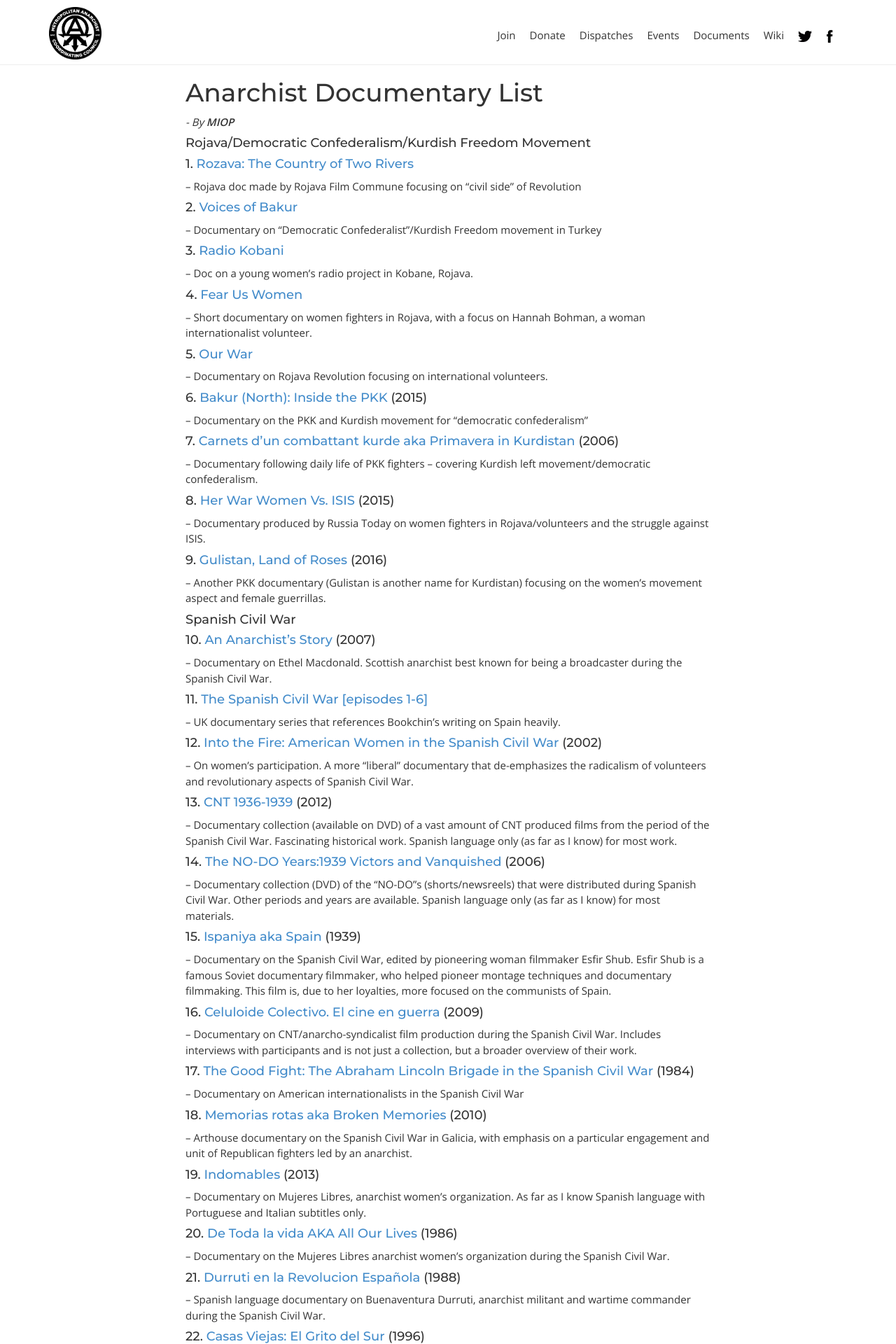
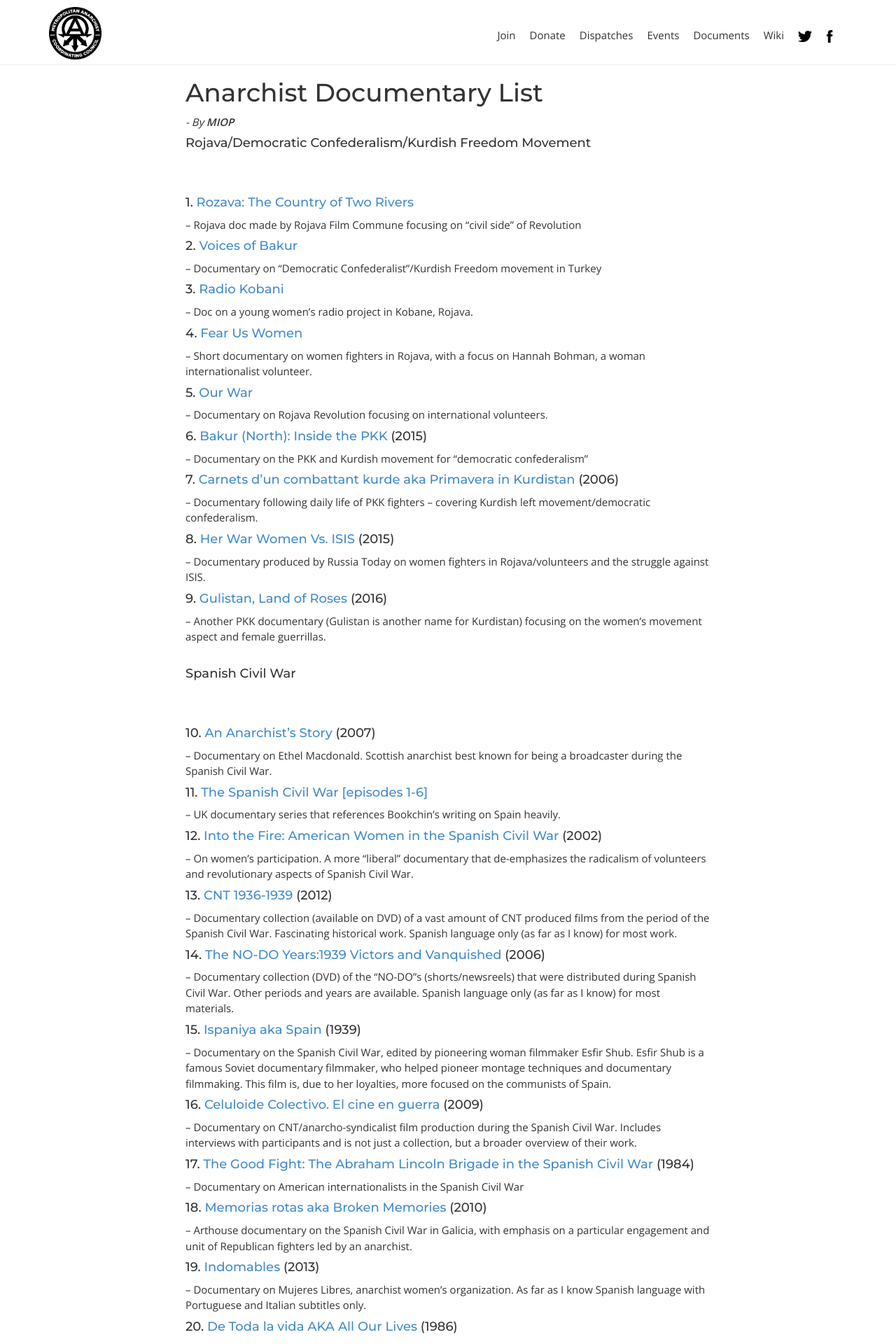
Before and after one commit to MACCNYC/maccnyc.github.io, a Jekyll site: the page built from _posts/2020-04-28-Anarchist-Documentary-List.md, in a window 1280 px wide. Shown: the top 1920 px of the page at 70% size. Built offline with Jekyll 4.4.1, drawn with Linux system fonts in a browser that asks for light colours; some web fonts are replaced.

Commit message:
Update 2020-04-28-Anarchist-Documentary-List.md

```diff
--- a/_posts/2020-04-28-Anarchist-Documentary-List.md
+++ b/_posts/2020-04-28-Anarchist-Documentary-List.md
@@ -6,267 +6,174 @@
 ---
 
 #### Rojava/Democratic Confederalism/Kurdish Freedom Movement
-
+<br>
+<br>
 
 
 #### 1. <a href= "https://www.youtube.com/watch?v=2fipJAwje68">Rozava: The Country of Two Rivers</a>
 – Rojava doc made by Rojava Film Commune focusing on “civil side” of Revolution
-
-
-
+<br>
 #### 2. <a href= "https://communemag.com/voices-of-bakur/">Voices of Bakur</a>
 – Documentary on “Democratic Confederalist”/Kurdish Freedom movement in Turkey
-
-
-
+<br>
 #### 3. <a href= "https://vimeo.com/ondemand/radiokobani">Radio Kobani</a>
 – Doc on a young women’s radio project in Kobane, Rojava.
-
-
-
+<br>
 #### 4. <a href= "https://fearuswomen.com/">Fear Us Women</a>
 – Short documentary on women fighters in Rojava, with a focus on Hannah Bohman, a woman internationalist volunteer.
-
-
-
+<br>
 #### 5. <a href= "https://www.newsweek.com/2016/09/09/who-are-western-fighters-against-isis-kurds-syria-494449.html">Our War</a>
 – Documentary on Rojava Revolution focusing on international volunteers.
-
-
-
+<br>
 #### 6. <a href= "https://www.youtube.com/watch?v=xR72iPzhhWY">Bakur (North): Inside the PKK</a> (2015)
 – Documentary on the PKK and Kurdish movement for “democratic confederalism”
-
-
-
+ <br>
 #### 7. <a href= "https://www.amazon.com/Primavera-Kurdistan-Kazim-Cavuldak/dp/B001VYMBKQ">Carnets d'un combattant kurde aka Primavera in Kurdistan </a> (2006)
 – Documentary following daily life of PKK fighters – covering Kurdish left movement/democratic confederalism.
-
-
-
+<br>
 #### 8. <a href= "https://rtd.rt.com/films/her-war-women-vs-isis-documentary/">Her War Women Vs. ISIS</a> (2015)
 – Documentary produced by Russia Today on women fighters in Rojava/volunteers and the struggle against ISIS.
-
-
-
+<br>
 #### 9. <a href= "https://www.amazon.com/Gul%C3%AEstan-Land-Roses-Zayn%C3%AA-Akyol/dp/B07FPXWD8N">Gulistan, Land of Roses</a> (2016)
 – Another PKK documentary (Gulistan is another name for Kurdistan) focusing on the women’s movement aspect and female guerrillas.
-
-
-
+<br>
+<br>
 #### Spanish Civil War
-
-
-
+<br>
+<br>
 #### 10. <a href= "https://sub.media/video/an-anarchists-story-the-life-of-ethel-macdonald/">An Anarchist's Story</a> (2007)
 – Documentary on Ethel Macdonald. Scottish anarchist best known for being a broadcaster during the Spanish Civil War.
-
-
-
+<br>
 #### 11. <a href= "https://www.youtube.com/watch?v=xPYziLpo4JU&list=PLjWpieTJfY3TjfIlWdwX0mGvDB2BhZYHr">The Spanish Civil War [episodes 1-6]</a>
 – UK documentary series that references Bookchin’s writing on Spain heavily.
-
-
-
+ <br>
 #### 12. <a href= "http://firstrunfeatures.com/intothefiredvd.html">Into the Fire: American Women in the Spanish Civil War </a> (2002)
 – On women’s participation. A more “liberal” documentary that de-emphasizes the radicalism of volunteers and revolutionary aspects of Spanish Civil War.
-
-
-
+<br>
 #### 13. <a href= "http://blogs.uab.cat/comunicacio/2013/11/21/cnt-1936-1939-archivo-cinematografico-de-la-revolucion-espanola/">CNT 1936-1939</a> (2012)
 – Documentary collection (available on DVD) of a vast amount of CNT produced films from the period of the Spanish Civil War. Fascinating historical work. Spanish language only (as far as I know) for most work.
-
-
-
+<br>
 #### 14. <a href= "https://www.rtve.es/alacarta/videos/los-anos-del-no-do/anos-del-no-do-1939-1940-vencedores-vencidos/3193838/">The NO-DO Years:1939 Victors and Vanquished </a> (2006)
 – Documentary collection (DVD) of the “NO-DO”s (shorts/newsreels) that were distributed during Spanish Civil War. Other periods and years are available. Spanish language only (as far as I know) for most materials.
-
-
-
+<br>
 #### 15. <a href= "https://www.youtube.com/watch?v=BgGqYueTEnQ">Ispaniya aka Spain </a> (1939)
 – Documentary on the Spanish Civil War, edited by pioneering woman filmmaker Esfir Shub. Esfir Shub is a famous Soviet documentary filmmaker, who helped pioneer montage techniques and documentary filmmaking. This film is, due to her loyalties, more focused on the communists of Spain.
-
-
-
+<br>
 #### 16. <a href= "https://archive.org/details/CeluloideColectivo.ElCineEnGuerraAngeeParaZoowoman.website">Celuloide Colectivo. El cine en guerra</a> (2009)
 – Documentary on CNT/anarcho-syndicalist film production during the Spanish Civil War. Includes interviews with participants and is not just a collection, but a broader overview of their work.
-
-
-
+<br>
 #### 17. <a href= "https://www.amazon.com/Good-Fight-Abraham-Lincoln-Brigade/dp/B01GWCM3XQ">The Good Fight: The Abraham Lincoln Brigade in the Spanish Civil War</a> (1984)
 – Documentary on American internationalists in the Spanish Civil War
-
-
-
+<br>
 #### 18. <a href= "https://mubi.com/films/broken-memories">Memorias rotas aka Broken Memories</a> (2010)
 – Arthouse documentary on the Spanish Civil War in Galicia, with emphasis on a particular engagement and unit of Republican fighters led by an anarchist.
-
-
-
+<br>
 #### 19. <a href= "https://www.youtube.com/watch?v=xvOz-VfEwgk"> Indomables</a> (2013)
  – Documentary on Mujeres Libres, anarchist women’s organization. As far as I know Spanish language with Portuguese and Italian subtitles only.
-
-
-
+<br>
 #### 20. <a href= "https://freedomshopaotearoa.blogspot.com/2016/07/">De Toda la vida AKA All Our Lives</a> (1986)
 – Documentary on the Mujeres Libres anarchist women’s organization during the Spanish Civil War.
-
-
-
+<br>
 #### 21. <a href= "https://www.youtube.com/watch?v=47zn-ssH-bI">Durruti en la Revolucion Española</a> (1988)
 – Spanish language documentary on Buenaventura Durruti, anarchist militant and wartime commander during the Spanish Civil War.
-
-
-
+<br>
 #### 22. <a href= "https://www.youtube.com/watch?v=clXcrsTBxLw">Casas Viejas: El Grito del Sur</a> (1996)
 – Documentary focusing on a specific anarchist uprising in the Spanish Civil War (agrarian revolt in Casas Viejas). Spanish language only (as far as I know).
-
-
-
+<br>
 #### 23. <a href= "https://mubi.com/films/el-sopar">El Sopar</a> (1974)
 – Unusual documentary. Films a dinner conversation between five former political prisoners under the Franco regime. Spanish Civil War and Spanish left.
-
-
-
+<br>
+<br>
 #### Zapatismo/Zapatista Movement
-
-
-
+<br>
+<br>
 #### 24. <a href= "https://sub.media/video/an-anarchists-story-the-life-of-ethel-macdonald/">The Silence of the Zapatistas</a> (2001)
 – Documentary on Ethel Macdonald. Scottish anarchist best known for being a broadcaster during the Spanish Civil War.
-
-
-
+<br>
 #### 25. <a href= "https://www.youtube.com/watch?v=HYgd9_Mr-LU">A Place Called Chiapas</a> (1998)
 – Fairly early documentary on the Zapatista movement and uprising.
-
-
-
+<br>
 #### 26. <a href= "https://bombozila.com/zapatistas-cronica-de-una-rebelion/">Zapatistas, crónica de una rebelión</a> (2003)
 – Another Zapatista documentary, with a wider view on the uprisings impact in Mexico and Mexican state’s response.
-
-
-
+<br>
 #### 27. <a href= "https://www.amazon.com/Zapatista-Subcomandante-Marcos/dp/B009C0IWZ4">Zapatistas</a> (1999)
  – Zapatista documentary featuring interviews with many key figures in the movement.
-
-
-
+<br>
 #### 28. <a href= "https://www.youtube.com/watch?v=-P8dw-GMudk">The Sixth Sun: Mayan Uprising in Chiapas </a> (1995)
 – Another very early documentary on the Zapatista uprising in Chiapas, Mexico against globalization/capitalism.
-
-
-
+<br>
 #### 29. <a href= "http://www.bullfrogfilms.com/catalog/30fr.html">30 Frames a Second: The WTO in Seattle</a> (2000)
 – Not necessarily a pro-anarchist documentary, a journalist frames his own experiences throughout the demonstrations and crackdown.
-
-
-
+<br>
+<br>
 #### Biographical Docs not in Previous Categories
-
-
-
+<br>
+<br>
 #### 30. <a href= "https://www.youtube.com/watch?v=6atC5oSM9jY"> Néstor Makhno, Paysan D'Ukraine</a> (1996)
 – Documentary on Nestor Makhno’s life, Ukrainian anarchist who fought during the Russian Revolution for an anarchist Ukraine. French language only (as far as I know).
-
-
-
+<br>
 #### 31. <a href= "https://www.pbs.org/wnet/americanmasters/worlds-of-ursula-k-le-guin-about/11575/">Worlds of Ursula K. Le Guin</a> (2018)
 – On the anarchist, or anarchist loved, author Ursula K. Le Guin.
-
-
-
+<br>
 #### 32. <a href= "https://www.amazon.com/Free-Angela-All-Political-Prisoners/dp/B00EHHOEYK">Free Angela and All Political Prisoners</a> (2012)
 – Documentary featuring Angela Davis herself, on Black Power, left movement in U.S., and Angela Davis in particular.
-
-
-
+<br>
 #### 33. <a href= "https://www.carneross.com/index.php/accidental-anarchist/">Accidental Anarchist</a>
 – Documentary on former UK diplomat Carne Ross, who, after the Iraq war abandoned liberalism for anarchism. He is currently a proponent of the Rojava Revolution and other struggles. His TedTalk is a great introduction for those unfamiliar with anarchism.
-
-
-
+<br>
 #### 34. <a href= "https://www.thepennypost.net/emmagoldmananexceedinglydangerouswoman/">Emma Goldman: An Exceedingly Dangerous Woman</a> (2004)
 – Biographic documentary on Emma Goldman.
-
-
-
+<br>
 #### 35. <a href= "https://www.amazon.com/Cell-Angela-Melitopoulos/dp/8496540898">The Cell</a> (2008)
 – Interview collection documentary with Antonio Negri (named for his “cell” – as he was a long time political prisoner while actively collaborating with Michael Hardt).
-
-
-
+ <br>
 #### 36. <a href= "https://www.youtube.com/watch?v=OdG6lq2shiU">Sacco and Vanzetti</a> (2006)
 – Documentary on the trial and execution of two Italian-American anarchists, Sacco and Vanzetti. Was a worldwide cause and their innocence or guilt is still debated today (for those who think it’s relevant).
-
-
-
+<br>
 #### 37. <a href= "https://archive.org/details/AntonioNegri-ARevoltThatNeverEnds">Antonio Negri: A Revolt That Never Dies</a> (2005)
 – Documentary on former militant and theorist of (highly uncredited anarchist influenced) “autonomous Marxism”
-
-
-
+<br>
+<br>
 #### Globalization – Effects of Capitalism – Macro-documentaries
-
-
-
+<br>
+<br>
 #### 38. <a href= "https://www.youtube.com/watch?v=SezyUk_UGqU">Terrorists: The Kids They Sentenced</a> (2003)
 – Documentary on anti-globalization protests in Sweden in 2001 and the extreme repression of activists.
-
-
-
+<br>
 #### 39. <a href= "http://www.icarusfilms.com/if-but">Profit & Nothing But! Or Impolite Thoughts on the Class Struggle</a> (2001)
 – More “arthouse” documentary on globalization and capitalism’s impact on the poor of the world.
-
-
-
+ <br>
 #### 40. <a href= "https://www.youtube.com/watch?v=Id-6Fg6PVMo">Surplus: Terrorized Into Being Consumers</a> (2003)
 – Documentary critique of globalization and capitalism – however leans towards a more primitivist anarchist viewpoint.
-
-
-
+<br>
 #### 41. <a href= "https://sub.media/video/breaking-the-spell/">Breaking The Spell - Anarchists, Eugene, & The WTO </a> (1999)
 – Self-explanatory title on alterglobalization mobilizations! Documentary included in the Crimethinc collection.
 point.
-
-
-
+<br>
 #### 42. <a href= "https://www.videolesbeauxjours.org/movies/nentre-violence-nuit/">No Border/ Un Homme idéal/ N'entre pas sans violence dans la nuit</a> (2008)
 – Sylvain George DVD documentary collection. George is an avant documentary filmmaker on the left – with numerous films on occupations, border controls, immigrant struggles, etc.
-
-
-
+<br>
 #### 43. <a href= "https://www.amazon.com/Raising-Resistance-Geronimo-Arevalos/dp/B00H8FOAEC">Raising Resistance</a> (2011)
 – Documentary about the revolt of soy farmers in Paraguay, their subsequent occupation/squatting and struggle over land and crop supply chains. Another globalization movie.
-
-
-
+<br>
+<br>
 #### Mixed Films on Anarchism/Collections/Leftist history
-
-
-
+<br>
+<br>
 #### 44. <a href= "https://www.amazon.com/Raising-Resistance-Geronimo-Arevalos/dp/B00H8FOAEC">CrimethInc. Guerilla Film Series, Vol.1</a> (2006)
 – Collection of documentary features and shorts on the anarchist movement.
-
-
-
+ <br>
 #### 45. <a href= "https://cinema.indiana.edu/upcoming-films/screening/2020-spring-program-friday-march-27-1000pm">The Battle for the Liberation of Japan: Summer in Sanrizuka</a> (1968)
 – Experimental documentary on the ’68 revolt in Japan focusing on student movement and agrarian protest. The filmmaker has made many other “left” documentary films.
-
-
-
+<br>
 #### 46. <a href= "https://www.youtube.com/watch?v=WfQ9HED52to">The Voice of Free Labor: The Jewish Anarchists</a> (1980)
 – Doc narrated by Paul Avrich on the American Jewish anarchist movement.
-
-
-
+<br>
 #### 47. <a href= "https://www.youtube.com/watch?v=AHGl9a8BcqI">Anarchism in America</a> (1983)
 – Includes older footage and figures like Emma Goldman, alongside figures like Kenneth Rexroth, Murray Bookchin, and Molly Steimer. Strange but not bad, especially the interviews!
-
-
+<br>
 #### 48. <a href= "https://vimeo.com/4731278">Antifascist Attitude</a> (2008)
 – Made by Russian anti-fascists (“The Children of Bakunin”), on the anti-fascist struggle there. Russia has one of the most violent, repressive and intense fascist movements.
-
-
+<br>
 #### 49. <a href= "https://www.youtube.com/watch?v=kgyuSU8H6hQ">Libertários AKA Libertarians</a> (1976)
 – Documentary focusing on the Brazilian anarchist movement at the turn of the century.
```
